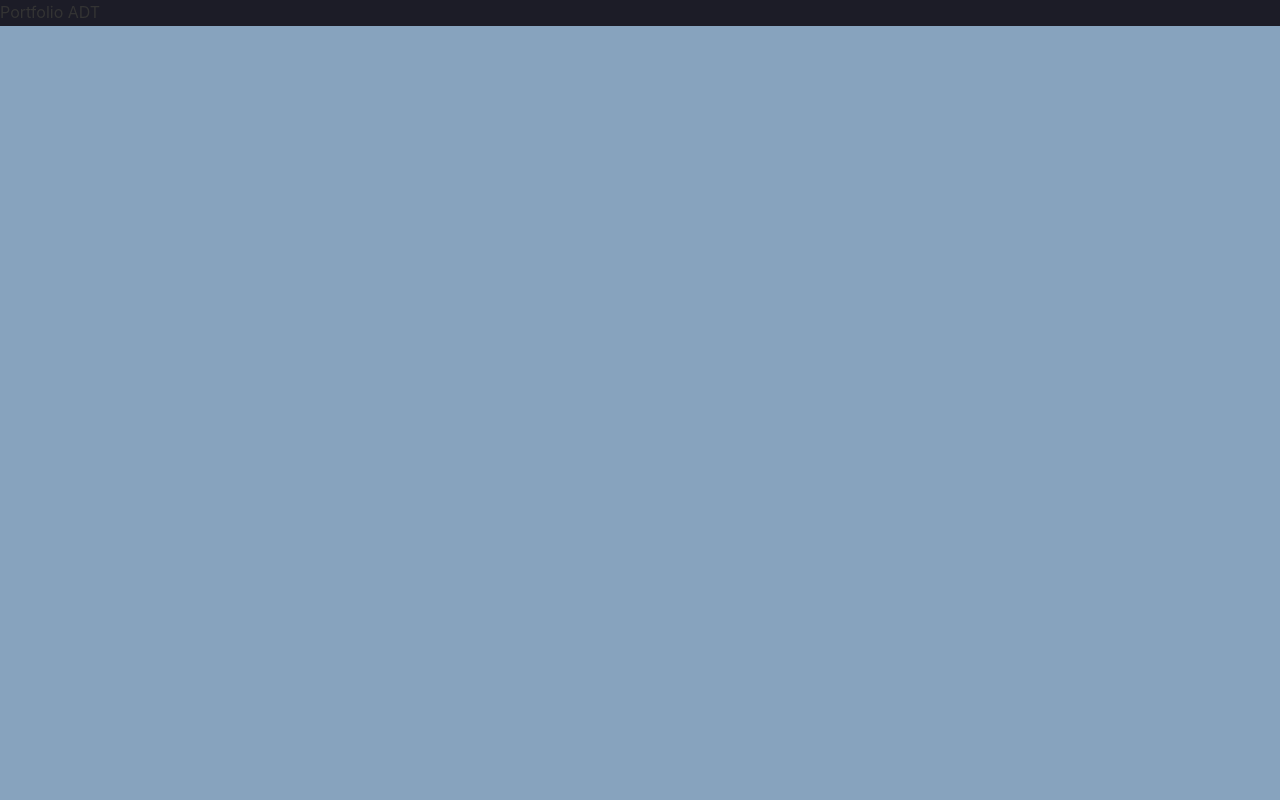
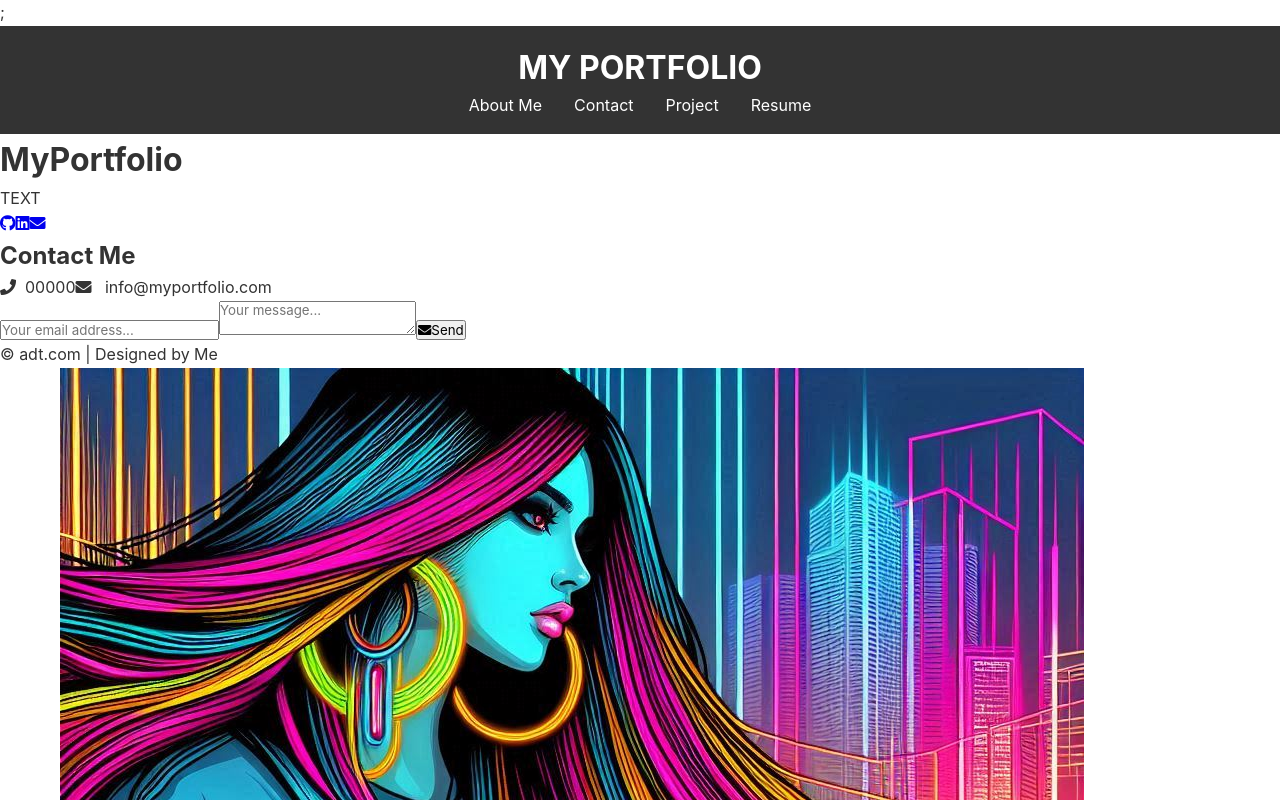
Before and after one commit to ANUDT/portfolio-html, a React (Vite) app: page / in a window 1280 px wide. Shown: the top 800 px of the page. Built offline with nearby package versions, Linux system fonts and the light colour scheme.

Commit message:
roouter error fixed app.jsx

```diff
--- a/src/App.jsx
+++ b/src/App.jsx
@@ -7,7 +7,7 @@ import AboutMe from './components/AboutMe';
 import Contact from './components/Contact';
 import Project from './components/Project';
 import Resume from './components/Resume';
-import { darkTheme } from './utils/Themes.jsx';
+import { lightTheme } from './utils/Themes.jsx';
 import './App.css';
 
 const Body = styled.div`
@@ -22,13 +22,8 @@ const Body = styled.div`
 // it will render following the path given
 function App() {
   return (
-    <ThemeProvider theme={darkTheme}>
-      <Body>Portfolio ADT</Body>
-    </ThemeProvider>
-  );
-}
-
-{
+    <ThemeProvider theme={lightTheme}>
+      <Body>
         <Router>
           <Header />
           <main>
@@ -39,9 +34,11 @@ function App() {
               <Route path="/resume" element={<Resume />} />
             </Routes>
           </main>
-      <div/>;
           <Footer />
         </Router>
+      </Body>
+    </ThemeProvider>
+  );
 }
 
 export default App;
--- a/src/data/value.jsx
+++ b/src/data/value.jsx
@@ -227,8 +227,6 @@ export const project = [
     }
 ]
 
-
-
 export const TimeLineData = [
     { year: 2022, text: "TEXT" },
     { year: 2022, text: "TEXT" },
```
Lines whose indentation alone changed are shown as unchanged.
